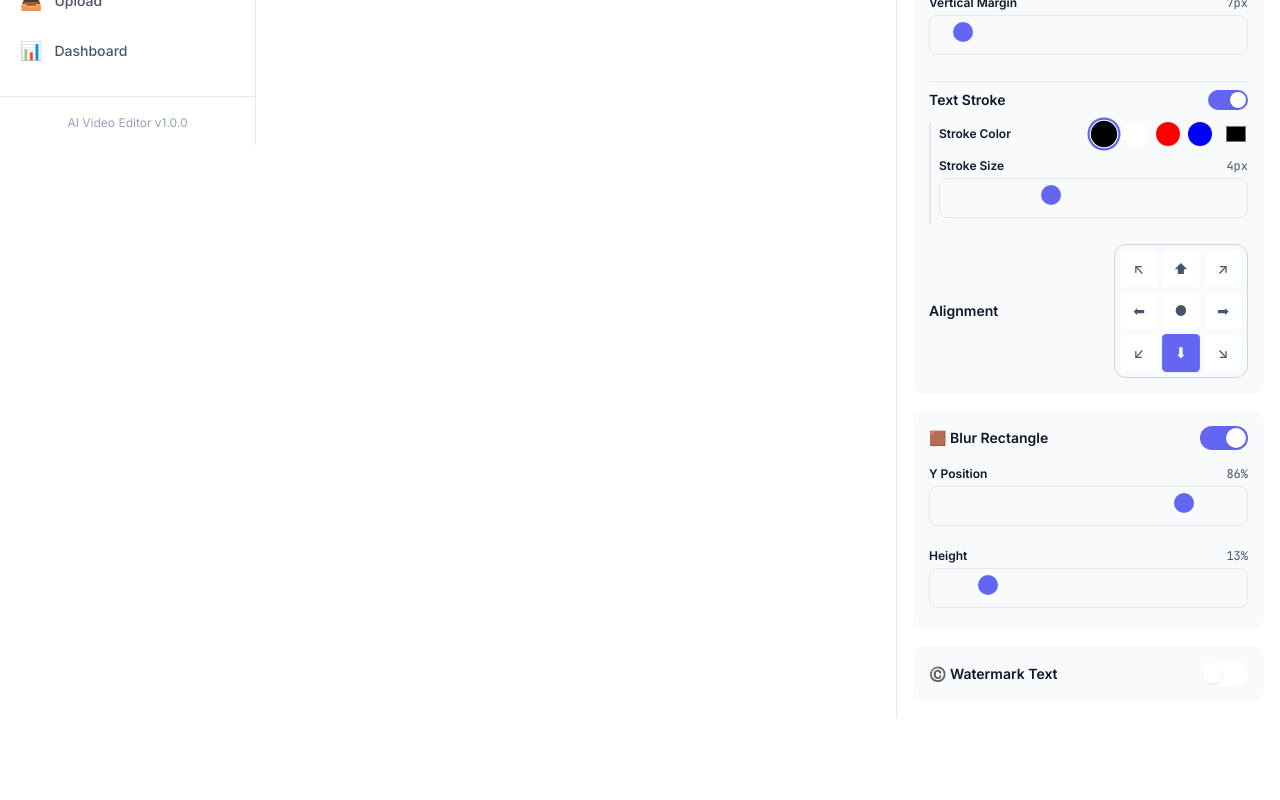
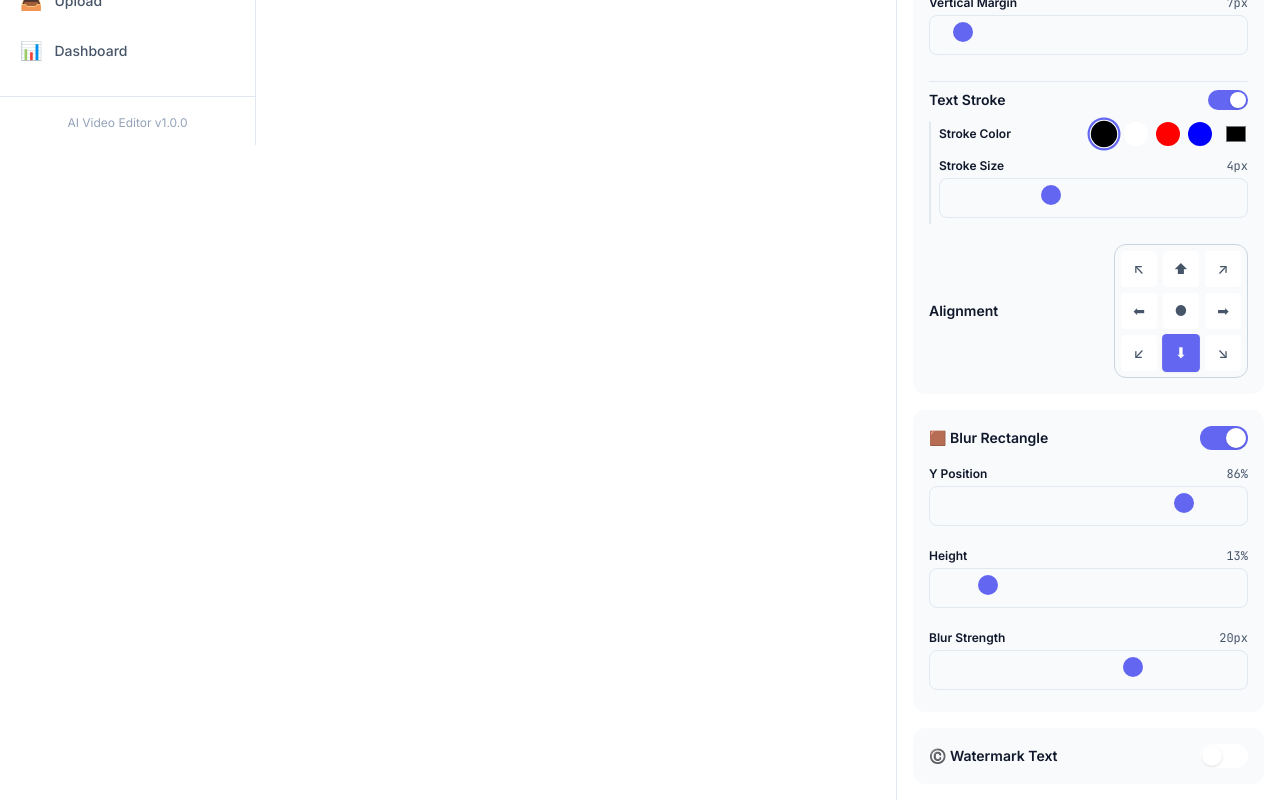
Before and after one commit to ayeminaung-coding/ai-video-editor, a React (Vite) app: page /queue-encoder in a window 1280 px wide. Shown: the part 716-1516 px from the top of the page. Before the commit the page ends 1434 px from the top, so only its background shows below. Built offline with nearby package versions, Linux system fonts and the light colour scheme; no server answers; a web font is replaced by a local one.

Commit message:
feat: enhance subtitle styling with adjustable blur strength and font size

```diff
--- a/src/QueueEncoderPage.tsx
+++ b/src/QueueEncoderPage.tsx
@@ -46,7 +46,7 @@ const QueueEncoderPage: React.FC = () => {
     }, [jobs]);
 
     const [subStyle, setSubStyle] = useState<SubStyle>({
-        fontSize: 25,
+        fontSize: 28,
         color: '#ffffff',
         bgOpacity: 0,
         strokeEnabled: true,
@@ -63,8 +63,8 @@ const QueueEncoderPage: React.FC = () => {
             yPct: 86,
             widthPct: 79,
             heightPct: 13,
-            opacity: 21,
-            blurStrength: 13,
+            opacity: 30,
+            blurStrength: 20,
             color: '#ffffff',
         },
         watermark: {
@@ -552,6 +552,26 @@ const QueueEncoderPage: React.FC = () => {
                                             onChange={e => setSubStyle(s => ({ ...s, blurRect: { ...s.blurRect, heightPct: Number(e.target.value) } }))}
                                             className="w-full" />
                                     </div>
+
+                                    <div>
+                                        <div className="flex justify-between mb-1">
+                                            <label className="text-xs font-semibold text-text-primary">Blur Strength</label>
+                                            <span className="text-xs text-text-secondary font-mono">
+                                                {subStyle.blurRect.blurStrength === 0 ? 'Off' : `${subStyle.blurRect.blurStrength}px`}
+                                            </span>
+                                        </div>
+                                        <input
+                                            type="range"
+                                            min={0}
+                                            max={30}
+                                            value={subStyle.blurRect.blurStrength}
+                                            onChange={e => setSubStyle(s => ({
+                                                ...s,
+                                                blurRect: { ...s.blurRect, blurStrength: Number(e.target.value) }
+                                            }))}
+                                            className="w-full"
+                                        />
+                                    </div>
                                 </div>
                             )}
                         </div>
```
